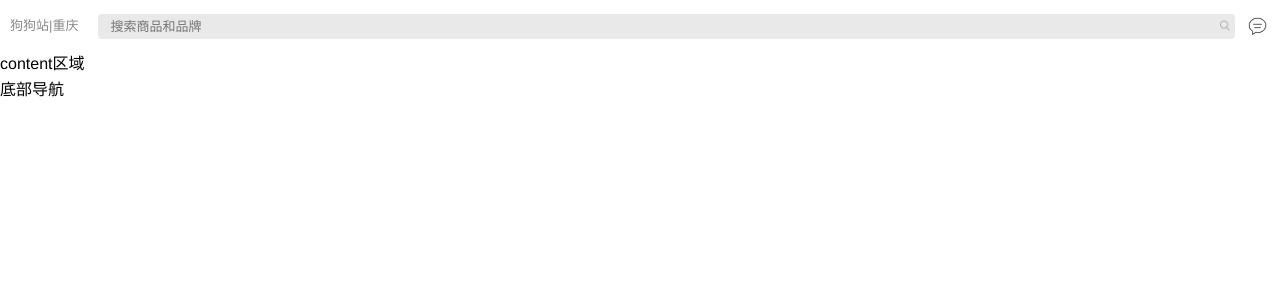
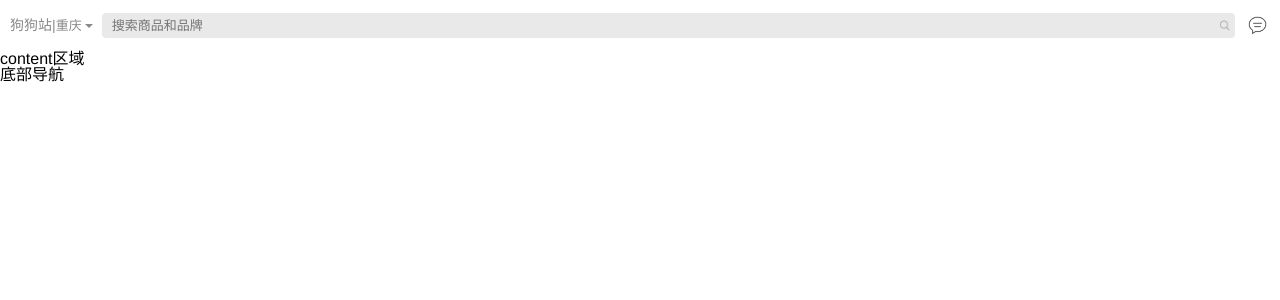
Before and after one commit to dmxyws/epet, a Vue app: page / in a window 1280 px wide. Shown: the top 300 px of the page. Built offline with nearby package versions, Linux system fonts and the light colour scheme.

Commit message:
header组件main部分完美还原

```diff
--- a/index.html
+++ b/index.html
@@ -5,6 +5,7 @@
     <meta name="viewport"
           content="width=device-width,initial-scale=1.0,user-scalable=no,minimum-scale=1.0,maximum-scale=1.0">
     <title>epet</title>
+    <link rel="stylesheet" href="./static/css/reset.css">
     <link rel="stylesheet" href="./static/css/index.css">
   </head>
   <body>
--- a/src/components/header/header.vue
+++ b/src/components/header/header.vue
@@ -6,7 +6,7 @@
           <a href="javascript:;">
             <span>狗狗站</span>
             <span>|</span>
-            <span>重庆</span>
+            <span  class="s3">重庆</span>
             <i></i>
           </a>
         </div>
@@ -45,17 +45,25 @@
           margin-right: 20px;
           position: relative;
           font-size: 14px;
-          float: left;
           line-height 1.6
           a
-            font-size: 13px;
             color: #898989;
             text-decoration: none;
             -webkit-tap-highlight-color: rgba(0,0,0,0);
+            .s3
+              font-size: 13px
+          i
+            position: absolute;
+            top: 10px;
+            right: -11px;
+            border-width: 4px;
+            font-size: 0;
+            line-height: 0;
+            border-style: solid dotted dotted;
+            border-color: #898989 transparent transparent;
         .h-search
           position: relative;
           -webkit-box-flex: 1;
-          display: block;
           margin 0
           a
             input
@@ -77,7 +85,7 @@
               bottom: 0;
               margin: auto 0;
               background: url("./img/search.png") no-repeat
-              background-size 100% 100%
+              background-size 100% auto
         .h-msg
           display: block;
           color: #333;
--- a/src/main.js
+++ b/src/main.js
@@ -1,6 +1,6 @@
 import Vue from 'vue'
 import app from './App.vue'
-import 'normalize.css'
+// import 'normalize.css'
 
 /* eslint-disable no-new */
 new Vue({
--- a/static/css/index.css
+++ b/static/css/index.css
@@ -6,6 +6,5 @@
   overflow: hidden;
 }
 body{
-  line-height: 1.6;
   font-family: 'Microsoft Yahei',-apple-system-font,Helvetica Neue,sans-serif;
 }
--- /dev/null
+++ b/static/css/reset.css
@@ -0,0 +1,90 @@
+/**
+ * Eric Meyer's Reset CSS v2.0 (http://meyerweb.com/eric/tools/css/reset/)
+ * http://cssreset.com
+ */
+html, body, div, span, applet, object, iframe,
+h1, h2, h3, h4, h5, h6, p, blockquote, pre,
+a, abbr, acronym, address, big, cite, code,
+del, dfn, em, img, ins, kbd, q, s, samp,
+small, strike, strong, sub, sup, tt, var,
+b, u, i, center,
+dl, dt, dd, ol, ul, li,
+fieldset, form, label, legend,
+table, caption, tbody, tfoot, thead, tr, th, td,
+article, aside, canvas, details, embed,
+figure, figcaption, footer, header,
+menu, nav, output, ruby, section, summary,
+time, mark, audio, video, input {
+  margin: 0;
+  padding: 0;
+  border: 0;
+  font-size: 100%;
+  font-weight: normal;
+  vertical-align: baseline;
+}
+
+/* HTML5 display-role reset for older browsers */
+article, aside, details, figcaption, figure,
+footer, header, menu, nav, section {
+  display: block;
+}
+
+body {
+  line-height: 1;
+}
+
+blockquote, q {
+  quotes: none;
+}
+
+blockquote:before, blockquote:after,
+q:before, q:after {
+  content: none;
+}
+
+table {
+  border-collapse: collapse;
+  border-spacing: 0;
+}
+
+/* custom */
+a {
+  color: #7e8c8d;
+  text-decoration: none;
+  -webkit-backface-visibility: hidden;
+}
+
+li {
+  list-style: none;
+}
+
+::-webkit-scrollbar {
+  width: 5px;
+  height: 5px;
+}
+
+::-webkit-scrollbar-track-piece {
+  background-color: rgba(0, 0, 0, 0.2);
+  -webkit-border-radius: 6px;
+}
+
+::-webkit-scrollbar-thumb:vertical {
+  height: 5px;
+  background-color: rgba(125, 125, 125, 0.7);
+  -webkit-border-radius: 6px;
+}
+
+::-webkit-scrollbar-thumb:horizontal {
+  width: 5px;
+  background-color: rgba(125, 125, 125, 0.7);
+  -webkit-border-radius: 6px;
+}
+
+html, body {
+  width: 100%;
+}
+
+body {
+  -webkit-text-size-adjust: none;
+  -webkit-tap-highlight-color: rgba(0, 0, 0, 0);
+}
```
